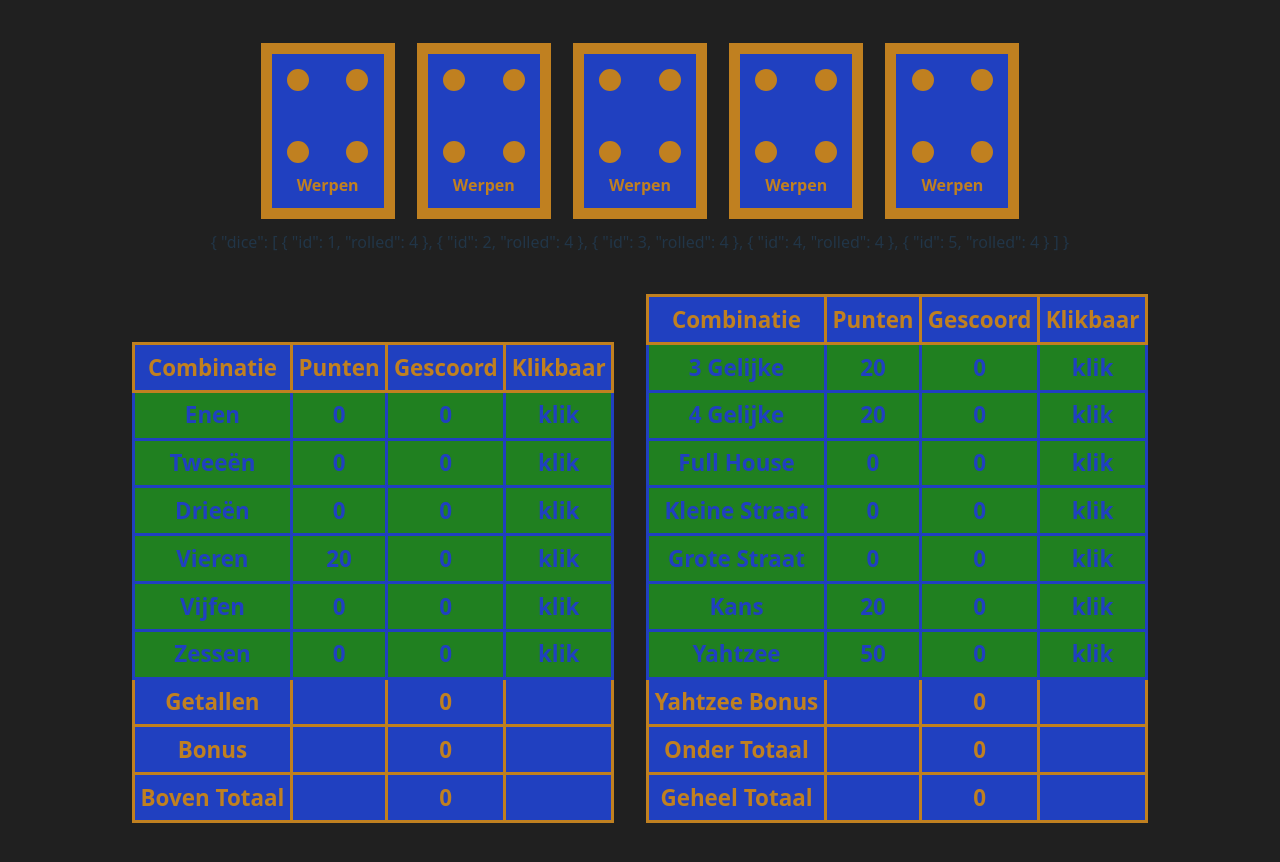
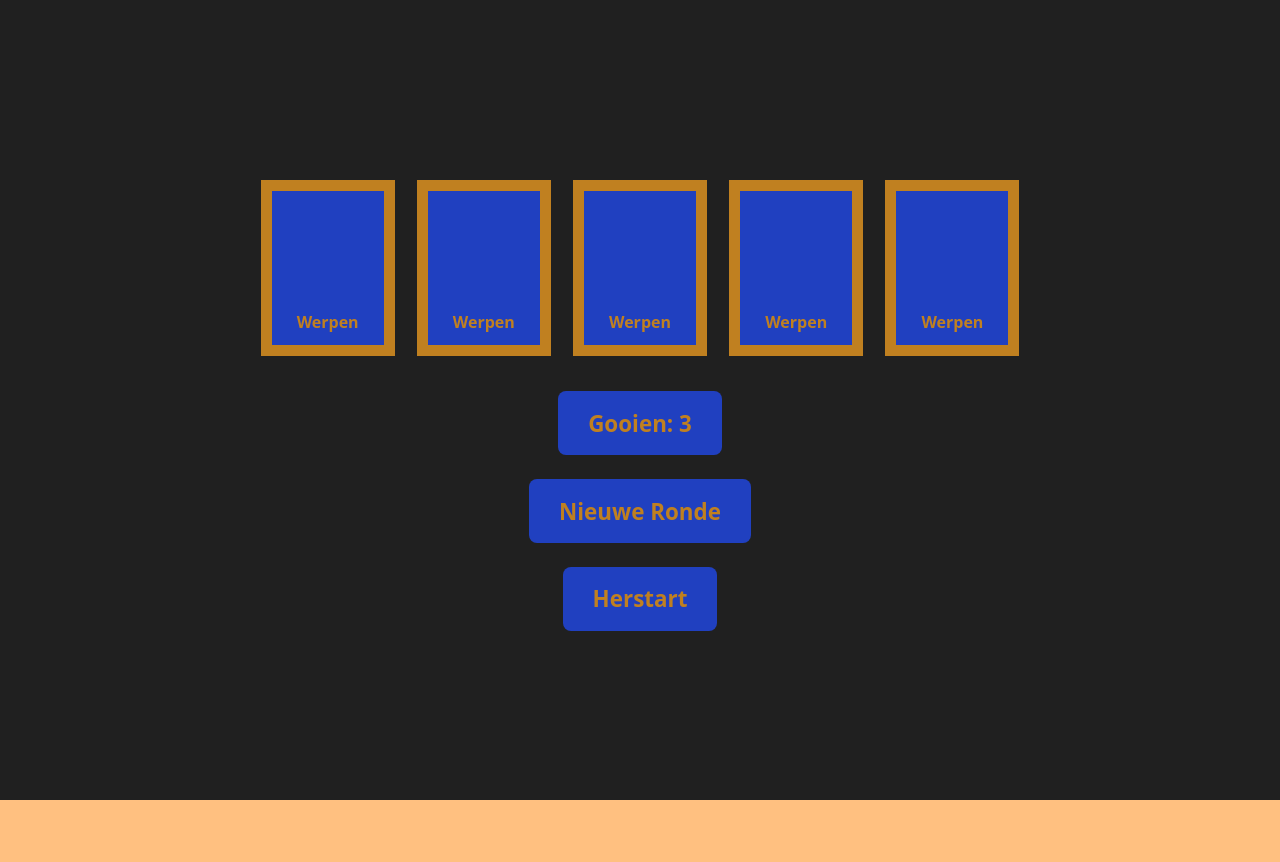
Before and after one commit to janderkkotlarski/vue_yahtzee, a Vue app: page / in a window 1280 px wide. Shown: the top 862 px of the page. After the commit the page ends 800 px from the top, so only its background shows below. Built offline with nearby package versions, Linux system fonts and the light colour scheme.

Commit message:
Time to update and refactor the Roller.vue code for more compability

```diff
--- a/src/App.vue
+++ b/src/App.vue
@@ -9,5 +9,5 @@
 </script>
 
 <template>
-    <Scorer />
+    <Roller />
 </template>
--- a/src/components/RollTest.vue
+++ b/src/components/RollTest.vue
@@ -33,7 +33,7 @@
     }
 };
 
-rolling();
+// rolling();
 
 // const diceLine = ref({
 //     dice: [],
@@ -45,7 +45,7 @@
     }
 };
 
-diceArrayFilling();
+// diceArrayFilling();
 
 /*
 
@@ -123,27 +123,7 @@
     }
 
     emit('rescan');
-
-    // recount();
 };
-
-let indexer = 0;
-
-const upwick = () => {
-    ++indexer;
-
-    // if (index > 0 && index <= diceAmount) {
-    //     // const cubid = diceLine.value.dice[index - 1];
-
-    //     indexer = index;
-
-    //     // if (diceLine.dice[index - 1].rolled > valueMax) {
-    //     //     diceLine.dice[index - 1].rolled -= valueMax;
-    //     // }
-    // }
-};
-
-//
 </script>
 
 <template>
@@ -157,6 +137,4 @@
             :inverted="normal"
         />
     </div>
-
-    {{ indexer }}
 </template>
--- a/src/components/Roller.vue
+++ b/src/components/Roller.vue
@@ -20,6 +20,11 @@
     dice: [],
     clicked: maxClicks,
 });
+
+// const diceArray = ref({
+//     dice: [],
+//     clicked: maxClicks,
+// });
 
 // Really nested and powerful way of changing reactive objects
 // Feels a bit like passing parameters by reference in C++
@@ -72,14 +77,23 @@
     }
 };
 
+let throwing = false;
+
 // Throw dice a number of times and space them apart in time
 const diceRolling = () => {
-    if (diceArray.clicked > 0) {
+    if (diceArray.clicked > 0 && !throwing) {
+        throwing = true;
+
         for (let throws = 0; throws < maxThrows; ++throws) {
             setTimeout(function () {
                 diceRoll();
             }, millis * throws);
         }
+
+        // Pace throwing
+        setTimeout(function () {
+            throwing = false;
+        }, millis * maxThrows);
 
         --diceArray.clicked;
     }
--- a/src/components/Scorer.vue
+++ b/src/components/Scorer.vue
@@ -468,17 +468,8 @@
 </script>
 
 <template>
-    <div>
-        <Dice
-            @click="uptick(cube.id)"
-            v-for="cube in diceArray.dice"
-            :key="cube.id"
-            v-model:eyeValue="cube.rolled"
-            :class="normal"
-            :inverted="normal"
-        />
-    </div>
-    {{ diceArray }}
+    <RollTest @rescan="recount" :diceLine="diceArray" />
+
     <br />
     <br />
 
```
